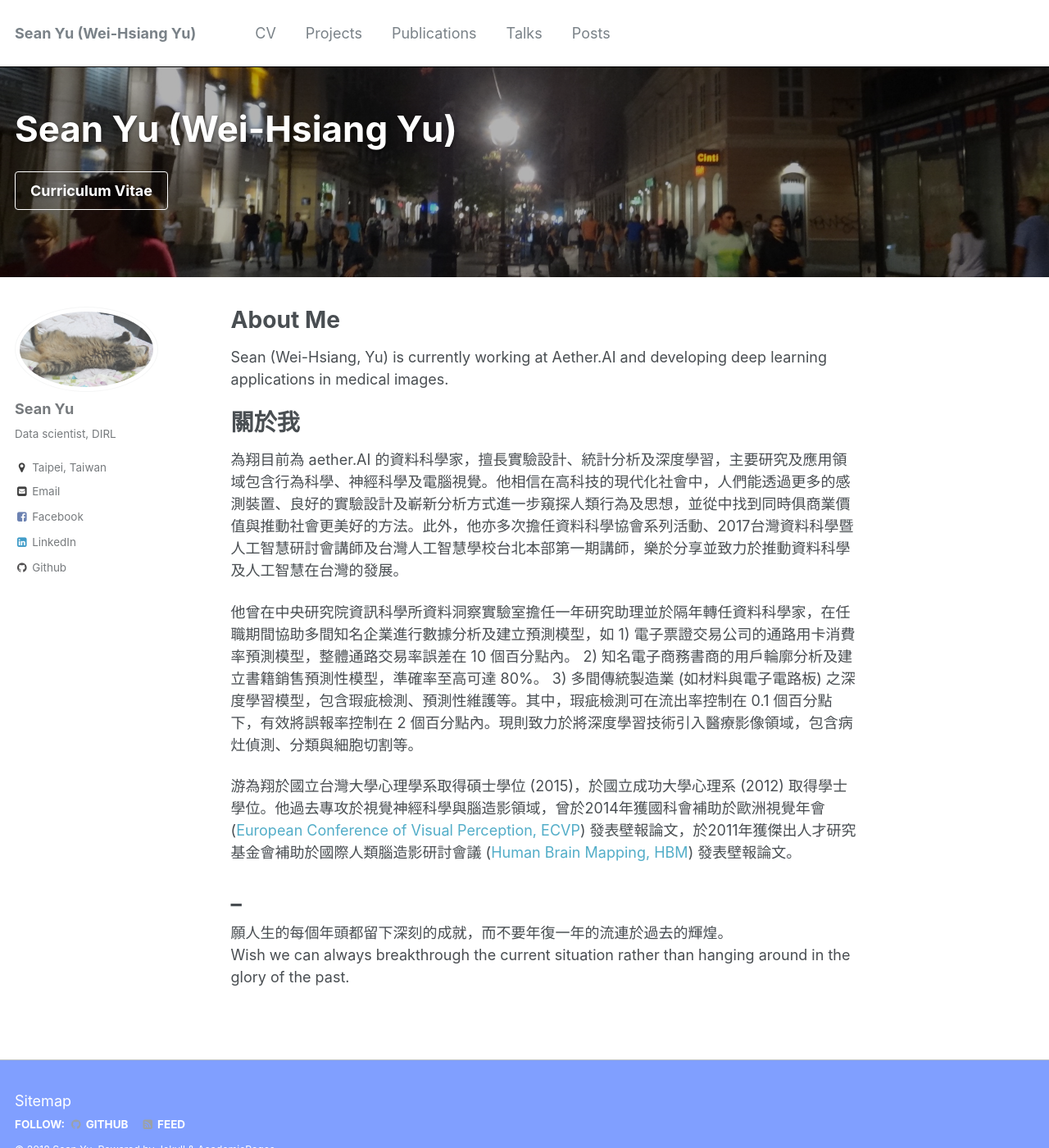
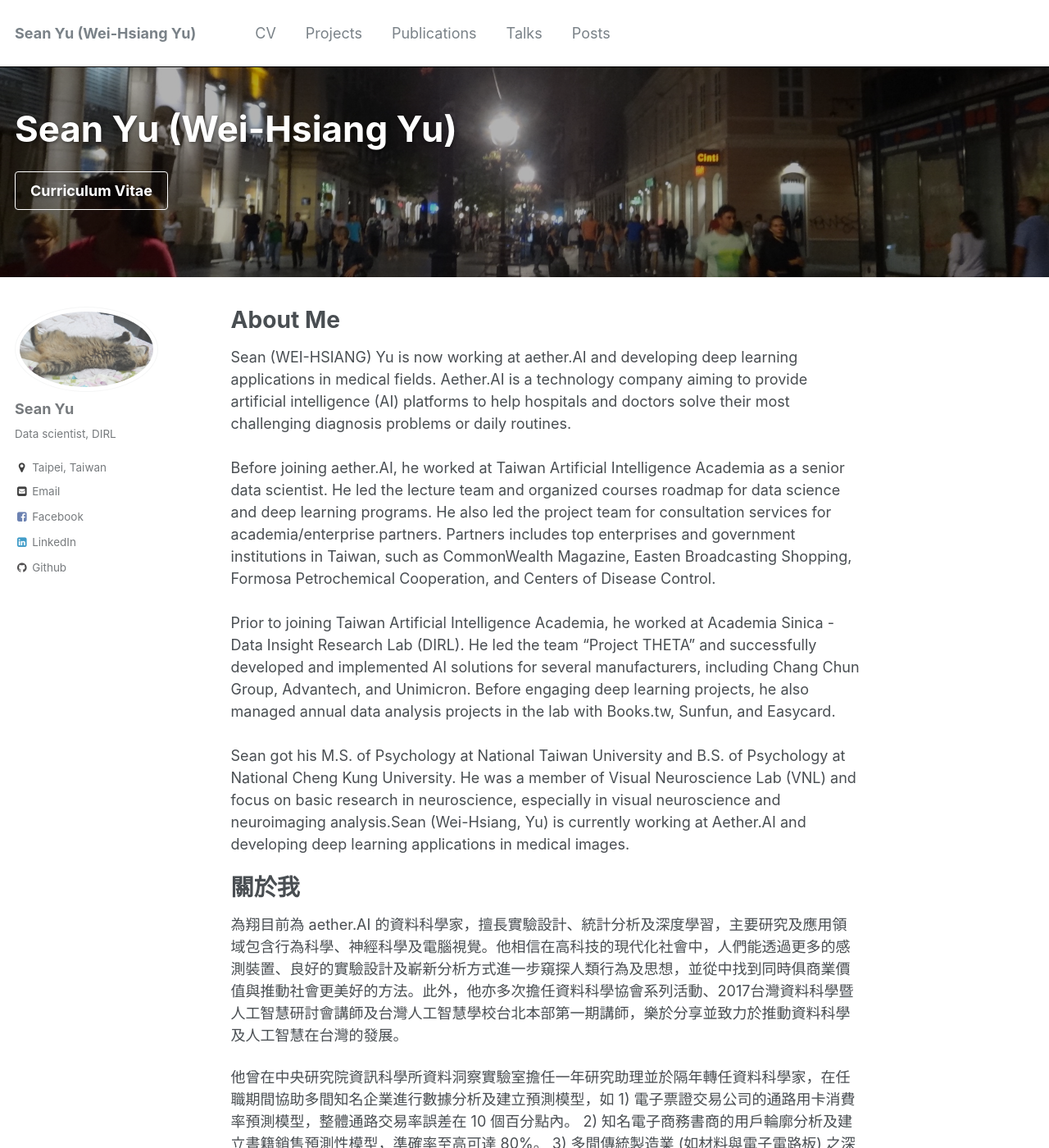
Before and after one commit to vashineyu/vashineyu.github.io, a Jekyll site: the page built from _pages/about.md, in a window 1280 px wide and 1400 px high. Shown: the whole window at 82% size. Built offline with Jekyll 4.4.1, drawn with Linux system fonts in a browser that asks for light colours.

Commit message:
Update about.md

```diff
--- a/_pages/about.md
+++ b/_pages/about.md
@@ -16,7 +16,13 @@ redirect_from:
 
 About Me
 =====
-Sean (Wei-Hsiang, Yu) is currently working at Aether.AI and developing deep learning applications in medical images.
+Sean (WEI-HSIANG) Yu is now working at aether.AI and developing deep learning applications in medical fields. Aether.AI is a technology company aiming to provide artificial intelligence (AI) platforms to help hospitals and doctors solve their most challenging diagnosis problems or daily routines. <br>
+<br>
+Before joining aether.AI, he worked at Taiwan Artificial Intelligence Academia as a senior data scientist. He led the lecture team and organized courses roadmap for data science and deep learning programs. He also led the project team for consultation services for academia/enterprise partners. Partners includes top enterprises and government institutions in Taiwan, such as CommonWealth Magazine, Easten Broadcasting Shopping, Formosa Petrochemical Cooperation, and Centers of Disease Control. <br>
+<br>
+Prior to joining Taiwan Artificial Intelligence Academia, he worked at Academia Sinica - Data Insight Research Lab (DIRL). He led the team "Project THETA" and successfully developed and implemented AI solutions for several manufacturers, including Chang Chun Group, Advantech, and Unimicron. Before engaging deep learning projects, he also managed annual data analysis projects in the lab with Books.tw, Sunfun, and Easycard. <br>
+<br>
+Sean got his M.S. of Psychology at National Taiwan University and B.S. of Psychology at National Cheng Kung University. He was a member of Visual Neuroscience Lab (VNL) and focus on basic research in neuroscience, especially in visual neuroscience and neuroimaging analysis.Sean (Wei-Hsiang, Yu) is currently working at Aether.AI and developing deep learning applications in medical images.
 
 關於我
 =====
```
